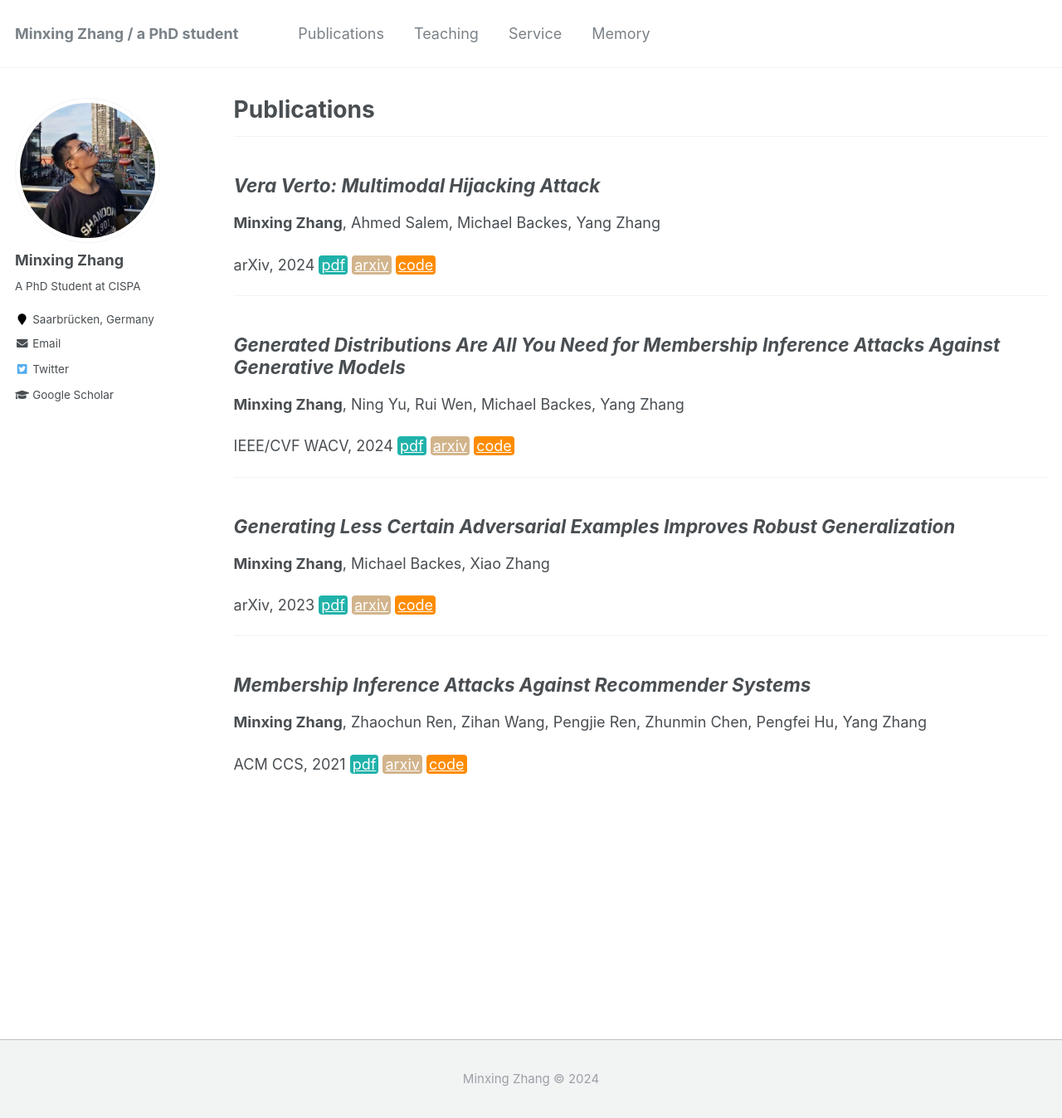
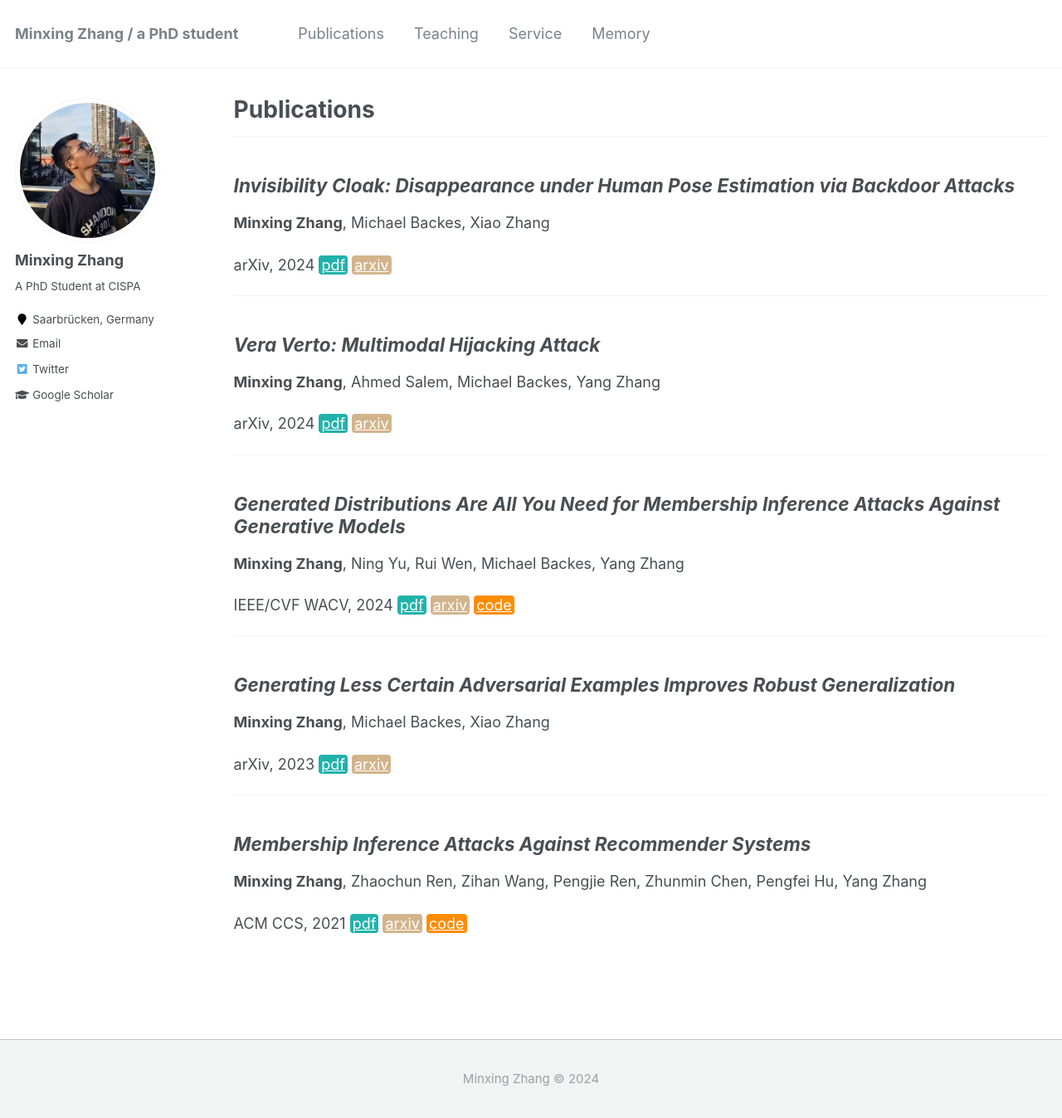
Before and after one commit to WJEN-orz/WJEN-orz.github.io, a Jekyll site: the page built from _pages/publications.md, in a window 1280 px wide and 1348 px high. Shown: the whole window at 83% size. Built offline with Jekyll 4.4.1, drawn with Linux system fonts in a browser that asks for light colours.

Commit message:
Update publications.md

```diff
--- a/_pages/publications.md
+++ b/_pages/publications.md
@@ -36,6 +36,16 @@ a { TEXT-DECORATION:none }
 
 -------------------------------------
 
+## *Invisibility Cloak: Disappearance under Human Pose Estimation via Backdoor Attacks*
+
+**Minxing Zhang**, Michael Backes, Xiao Zhang
+
+arXiv, 2024
+<a href="https://arxiv.org/pdf/2410.07670" class="btn--paper" target="_blank">pdf</a>
+<a href="https://arxiv.org/abs/2410.07670" class="btn--arxiv" target="_blank">arxiv</a>
+
+-------------------------------------
+
 ## *Vera Verto: Multimodal Hijacking Attack*
 
 **Minxing Zhang**, Ahmed Salem, Michael Backes, Yang Zhang
@@ -43,7 +53,6 @@ a { TEXT-DECORATION:none }
 arXiv, 2024
 <a href="https://arxiv.org/pdf/2408.00129" class="btn--paper" target="_blank">pdf</a>
 <a href="https://arxiv.org/abs/2408.00129" class="btn--arxiv" target="_blank">arxiv</a>
-<a href="https://github.com/minxingzhang/ModalHijacking" class="btn--code" target="_blank">code</a>
 
 -------------------------------------
 
@@ -65,7 +74,6 @@ IEEE/CVF WACV, 2024
 arXiv, 2023
 <a href="https://arxiv.org/pdf/2310.04539" class="btn--paper" target="_blank">pdf</a>
 <a href="https://arxiv.org/abs/2310.04539" class="btn--arxiv" target="_blank">arxiv</a>
-<a href="https://github.com/TrustMLRG/AdvCertainty" class="btn--code" target="_blank">code</a>
 
 -------------------------------------
 
```
